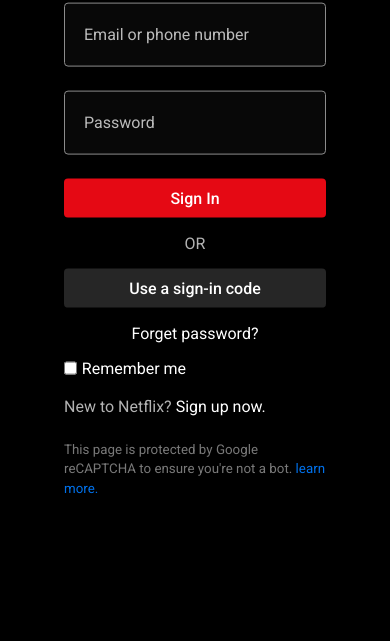
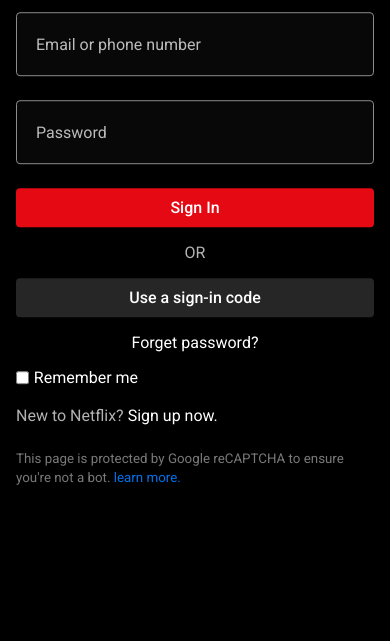
Before and after one commit to Mahendran-C/Netflix-login-page, a plain HTML site: page index.html in a window 390 px wide. Shown: the part 203-844 px from the top of the page. Drawn offline with Linux system fonts and the light colour scheme.

Commit message:
Update styles.css

```diff
--- a/styles.css
+++ b/styles.css
@@ -193,6 +193,6 @@
     }
     .form-wrapper{
         width: 100%;
-        padding: 0 4rem;
+        padding: 0 1rem;
     }
 }
```
